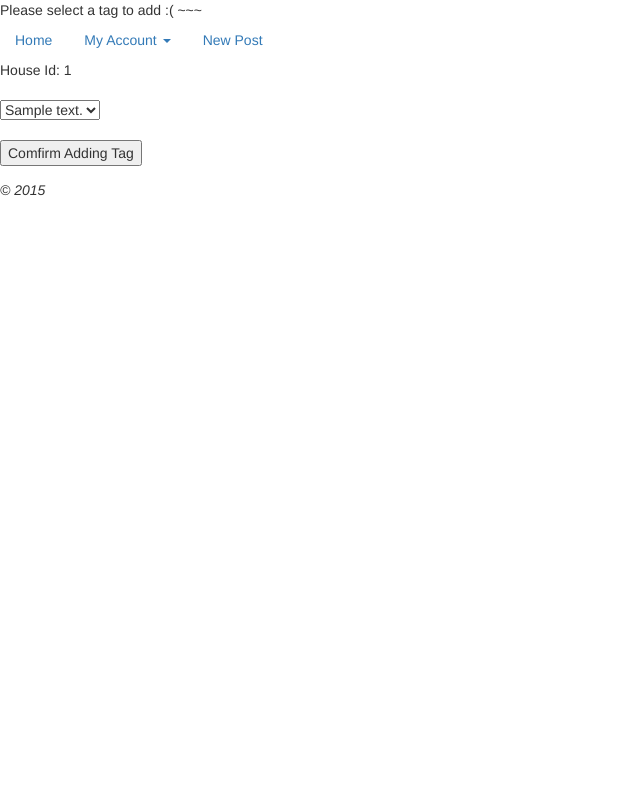
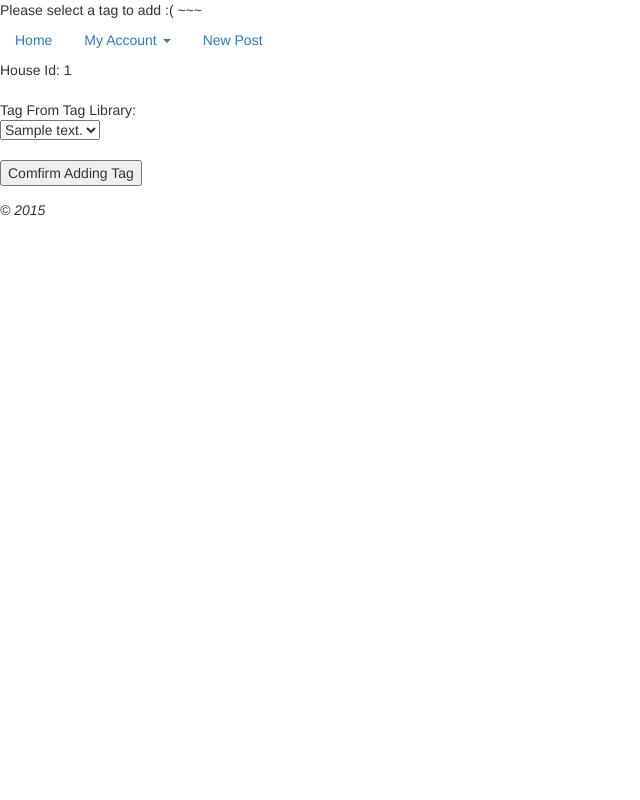
Before and after one commit to lyuyue/DBproject, a CodeIgniter app: page /database/index.php/tag/addTag/1 in a window 1280 px wide. Shown: the whole page, without its empty margins (0-640 px from the left). Run offline with CodeIgniter, Linux system fonts and the light colour scheme; the visitor is signed in with stand-in values (Sample User, id 1); tables that the repository leaves empty or names only in its code hold one stand-in row (values such as "Sample post"); some libraries are stand-ins or nearby versions.

Commit message:
changes been made

```diff
--- a/application/views/add_tag.php
+++ b/application/views/add_tag.php
@@ -1,5 +1,6 @@
 <?php
 echo "House Id: ".$house.'<br />'.'<br />';
+echo "Tag From Tag Library:";
 ?>
 <?php echo form_open('Tag/addTag'."/".$house)?>
 <select name='selection'>
```
